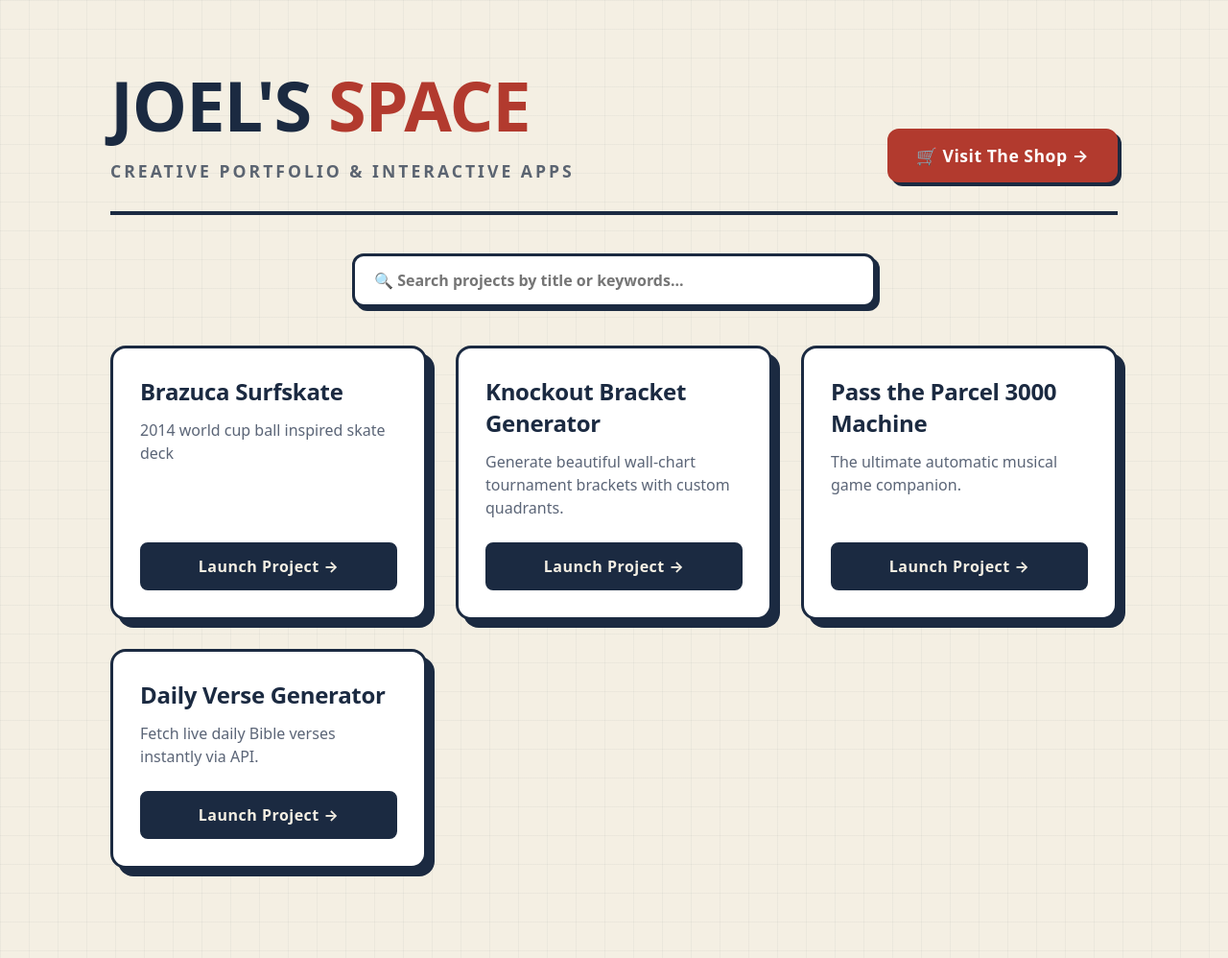
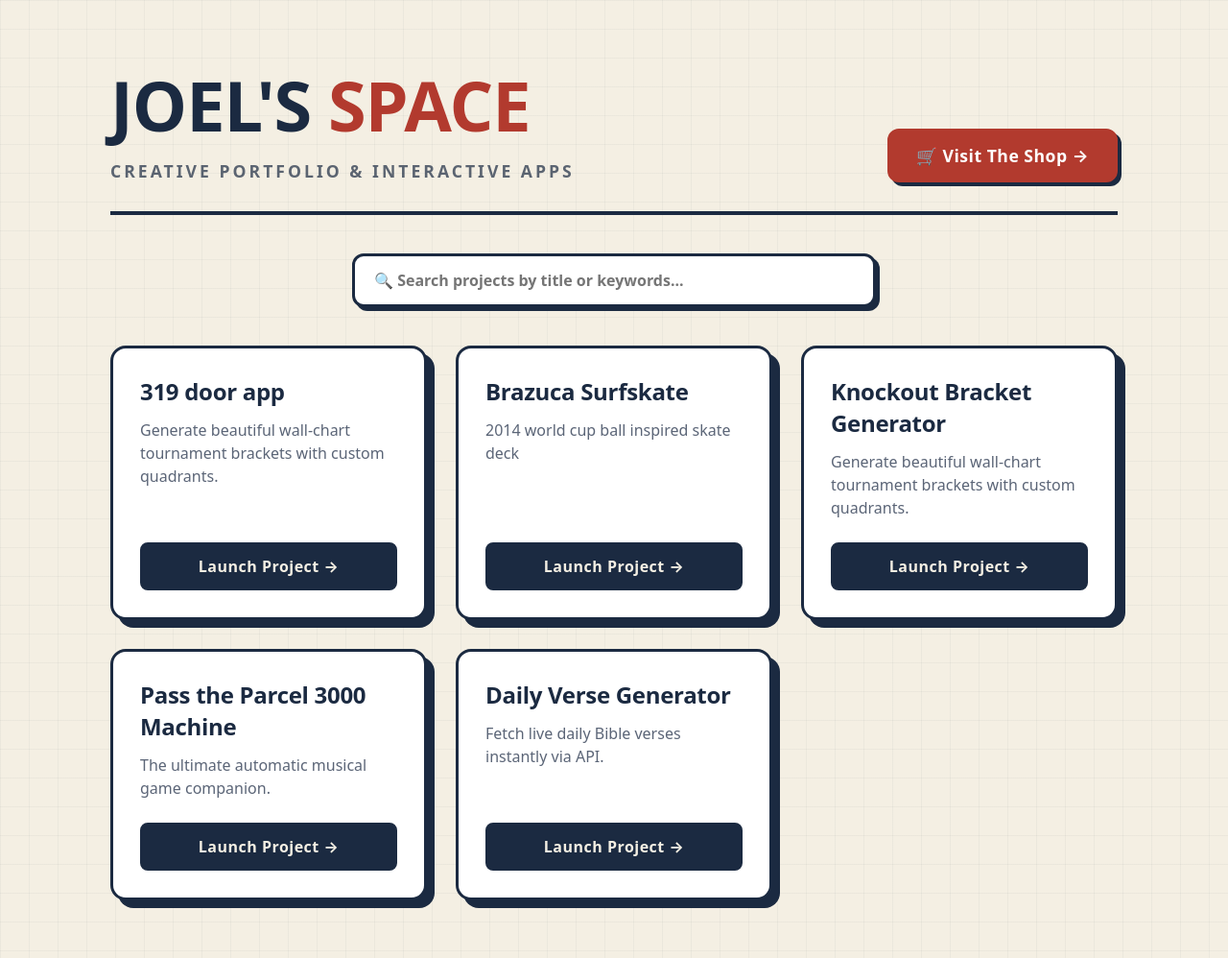
Before and after one commit to joelbeattie654/Joel, a Jekyll site: the page built from index.html, in a window 1280 px wide. Shown: the whole page at 96% size. Built offline with Jekyll 4.4.1, drawn with Linux system fonts in a browser that asks for light colours; before the commit the page ends 965 px from its top, so only the background shows below that.

Commit message:
Update 319 doors.html

```diff
--- a/_projects/319 doors.html
+++ b/_projects/319 doors.html
@@ -1,7 +1,7 @@
-<!-- ... ---
+---
 layout: app
-title: "319 doors"
-description: "319 door challenge hub"
+title: "319 door app"
+description: "Generate beautiful wall-chart tournament brackets with custom quadrants."
 ---
 <!DOCTYPE html>
 <html lang="en">
```
